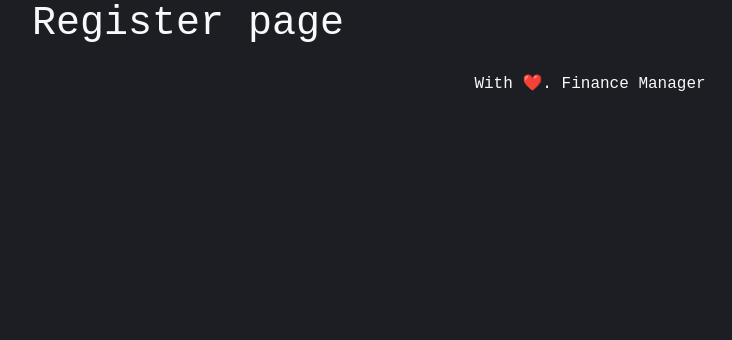
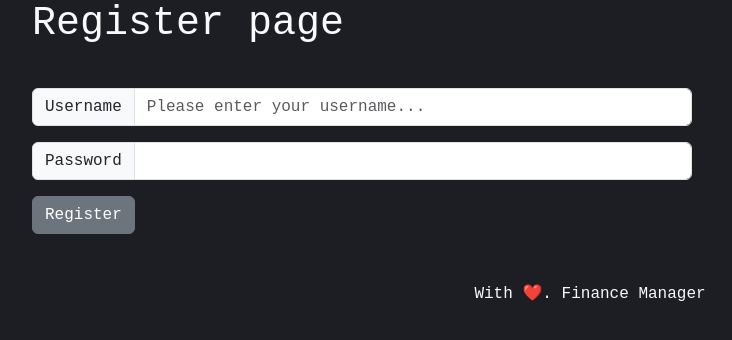
Before and after one commit to fodare/Boris, a Flask app: page /register in a window 1280 px wide. Shown: the part 88-428 px from the top of the page, without its empty margins (50-782 px from the left). Run offline with Flask 3, Linux system fonts and the light colour scheme.

Commit message:
Add register view.

```diff
--- a/frontend/templates/register.html
+++ b/frontend/templates/register.html
@@ -2,5 +2,47 @@
 block content %}
 <div>
    <h1>Register page</h1>
+   <div class="loginform">
+      {% with messages = get_flashed_messages(category_filter=["error"]) %} {%
+      if messages %}
+      <div class="alert alert-danger alert-dismissible fade show" role="alert">
+         <ul>
+            {%- for msg in messages %}
+            <p>{{ msg }}</p>
+            {% endfor -%}
+         </ul>
+         <button
+            type="button"
+            class="btn-close"
+            data-bs-dismiss="alert"
+            aria-label="Close"
+         ></button>
+      </div>
+      {% endif %} {% endwith %}
+      <form action="{{url_for('register')}}" method="post">
+         <div class="input-group mb-3">
+            <span class="input-group-text" id="userName">Username</span>
+            <input
+               type="text"
+               class="form-control"
+               name="userName"
+               id="userName"
+               placeholder="Please enter your username..."
+            />
+         </div>
+         <div class="input-group mb-3">
+            <span class="input-group-text" id="inputGroup-sizing-default"
+               >Password</span
+            >
+            <input
+               type="password"
+               class="form-control"
+               name="password"
+               id="password"
+            />
+         </div>
+         <input type="submit" class="btn btn-secondary" value="Register" />
+      </form>
+   </div>
 </div>
 {% endblock %}
```
